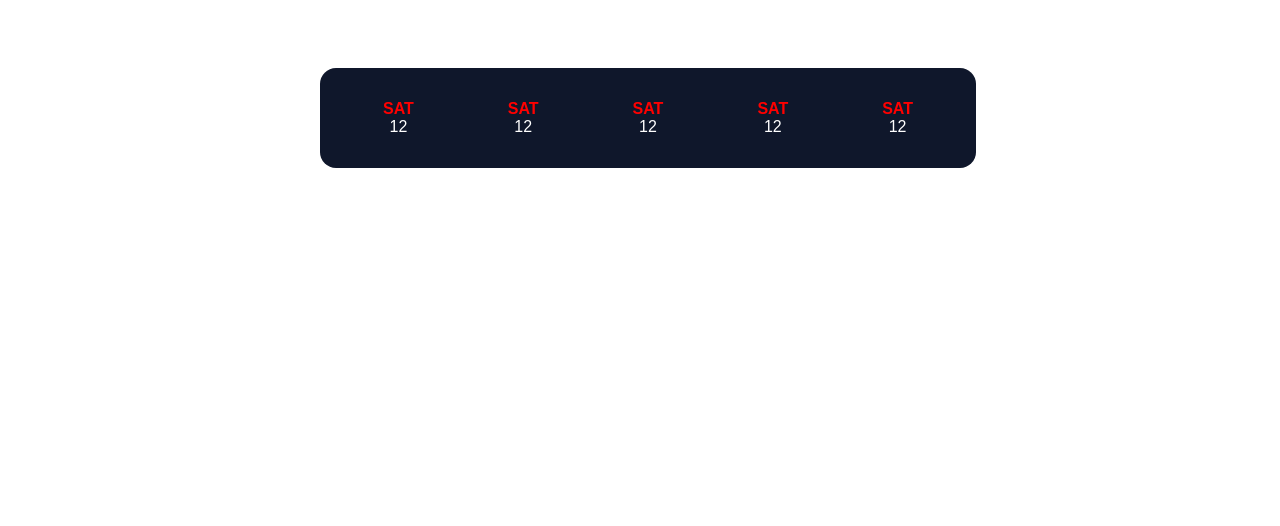
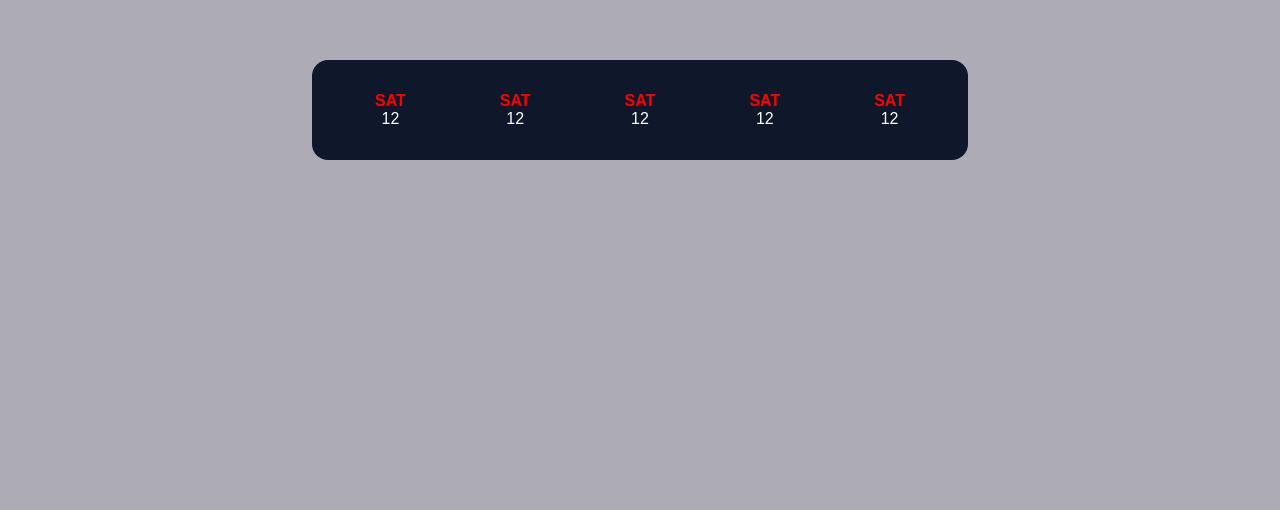
Before and after one commit to casettamariana/meeting-calendar, a React (Create React App) app: page / in a window 1280 px wide. Shown: the part 290-816 px from the top of the page. Built offline with nearby package versions, Linux system fonts and the light colour scheme; the HTML template or start-up script is replaced by a standard one.

Commit message:
feat(calendar): add a background

```diff
--- a/public/index.html
+++ b/public/index.html
@@ -5,7 +5,7 @@
     <meta name="viewport" content="width=device-width, initial-scale=1">
     <title>Meeting Calendar</title>
   </head>
-  <body>
+  <body style="margin: 0px !important;">
     <div id="root"></div>
   </body>
 </html>
--- a/src/assets/css/app.css
+++ b/src/assets/css/app.css
@@ -1,6 +1,8 @@
 #main {
     height: 100vh;
     width: 100vw;
+
+    background-color: #adacb6;
 
     display: flex;
     flex-direction: column;
```
